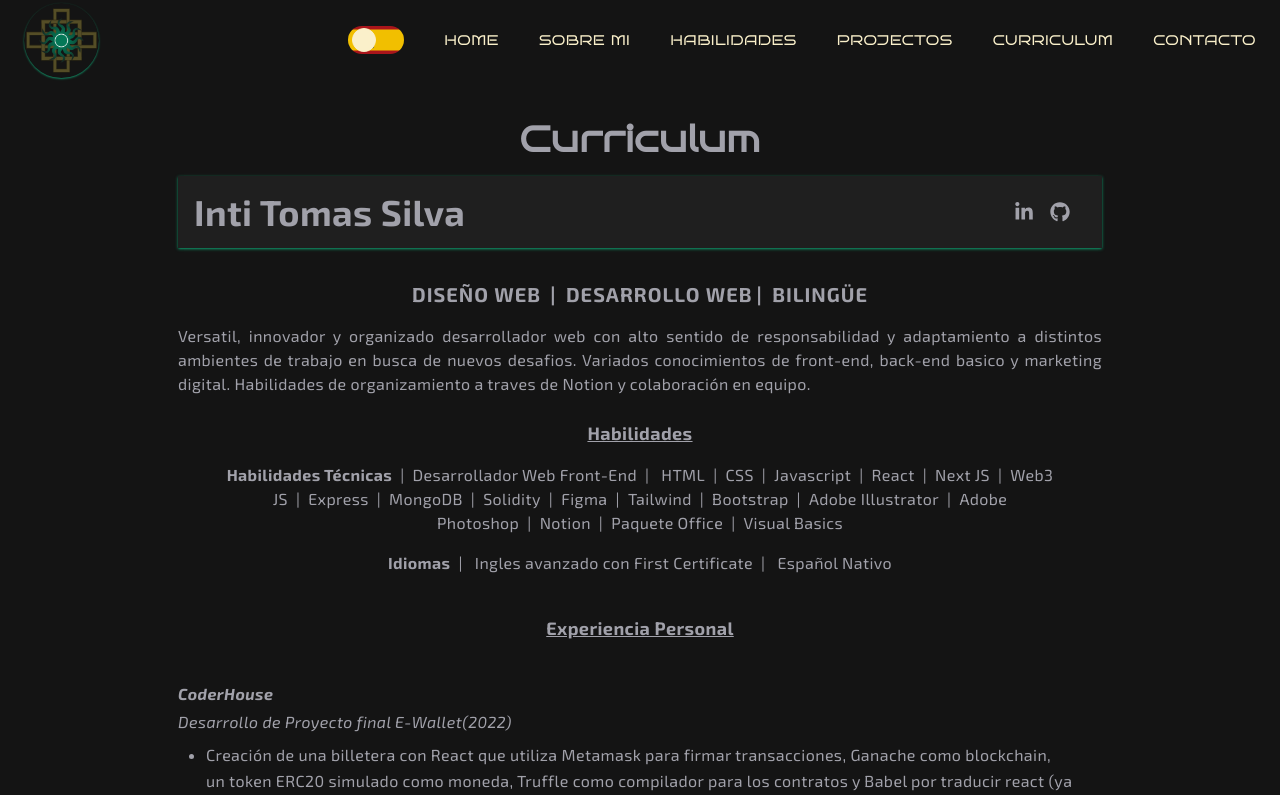
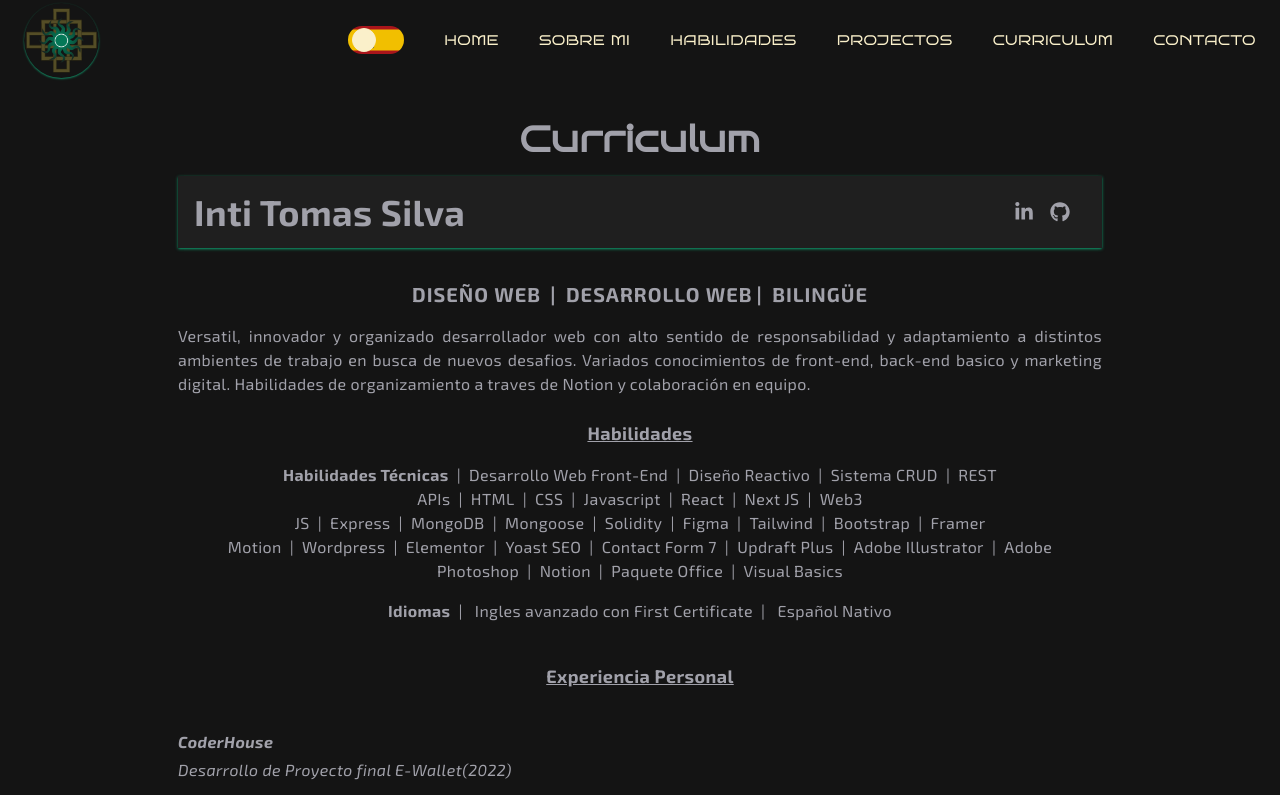
Before and after one commit to IntiSilva/next-js-portfolio, a Next.js app: page /resume in a window 1280 px wide. Shown: the top 795 px of the page. Built offline with nearby package versions, Linux system fonts and the light colour scheme.

Commit message:
Spelling fix & tech skills update

```diff
--- a/locales/en/en.json
+++ b/locales/en/en.json
@@ -50,11 +50,13 @@
     "p2": "Versatile, innovative and organized web developer with a high sense of responsibility and adaptation to different work environments in search of new challenges. Varied knowledge of front-end, basic back-end and digital marketing. Organization skills through Notion and team collaboration.",
     "s3": "Skills",
     "s4": "Technical Skills",
-    "s5": "Front-End Web Developer",
-    "s6": "Office Package",
-    "s7": "Languages",
-    "s8": "Advanced English con First Certificate",
-    "s9": "Native Spanish",
+    "s5": "Front-End Web Development",
+    "s6":"Responsive Design",
+    "s7":"CRUD system",
+    "s8": "Office Package",
+    "s9": "Languages",
+    "s10": "Advanced English with First Certificate",
+    "s11": "Native Spanish",
     "subT1": "Personal Experience",
     "p3": "Final project development E-Wallet",
     "l1": "Build process of a e-wallet with React that uses Metamask to sign transactions, Ganache as blockchain, a simulated ERC20 token as currency, Truffle as compiler for contracts and Babel for translating react (since '.js' files were used)",
--- a/locales/es/es.json
+++ b/locales/es/es.json
@@ -50,11 +50,13 @@
     "p2": "Versatil, innovador y organizado desarrollador web con alto sentido de responsabilidad y adaptamiento a distintos ambientes de trabajo en busca de nuevos desafios. Variados conocimientos de front-end, back-end basico y marketing digital. Habilidades de organizamiento a traves de Notion y colaboración en equipo.",
     "s3": "Habilidades",
     "s4": "Habilidades Técnicas",
-    "s5": "Desarrollador Web Front-End",
-    "s6": "Paquete Office",
-    "s7": "Idiomas",
-    "s8": "Ingles avanzado con First Certificate",
-    "s9": "Español Nativo",
+    "s5": "Desarrollo Web Front-End",
+    "s6":"Diseño Reactivo",
+    "s7":"Sistema CRUD",
+    "s8": "Paquete Office",
+    "s9": "Idiomas",
+    "s10": "Ingles avanzado con First Certificate",
+    "s11": "Español Nativo",
     "subT1": "Experiencia Personal",
     "p3": "Desarrollo de Proyecto final E-Wallet",
     "l1": "Creación de una billetera con React que utiliza Metamask para firmar transacciones, Ganache como blockchain, un token ERC20 simulado como moneda, Truffle como compilador para los contratos y Babel por traducir react (ya que se usaron archivos )",
--- a/src/app/resume/page.jsx
+++ b/src/app/resume/page.jsx
@@ -60,9 +60,11 @@ const resume = () => {
           </h5>
           <p className="py-2 break-words">
             <span className="font-bold">{translations.resume.s4}</span>
-            <span className="px-2">|</span>
-            {translations.resume.s5}
-            <span className="px-2">|</span> HTML
+            <span className="px-2">|</span>{translations.resume.s5}
+            <span className="px-2">|</span>{translations.resume.s6}
+            <span className="px-2">|</span>{translations.resume.s7}
+            <span className="px-2">|</span>REST APIs
+            <span className="px-2">|</span>HTML
             <span className="px-2">|</span>CSS
             <span className="px-2">|</span>Javascript
             <span className="px-2">|</span>React
@@ -70,21 +72,27 @@ const resume = () => {
             <span className="px-2">|</span>Web3 JS
             <span className="px-2">|</span>Express
             <span className="px-2">|</span>MongoDB
+            <span className="px-2">|</span>Mongoose
             <span className="px-2">|</span>Solidity
             <span className="px-2">|</span>Figma
             <span className="px-2">|</span>Tailwind
             <span className="px-2">|</span>Bootstrap
+            <span className="px-2">|</span>Framer Motion
+            <span className="px-2">|</span>Wordpress
+            <span className="px-2">|</span>Elementor
+            <span className="px-2">|</span>Yoast SEO
+            <span className="px-2">|</span>Contact Form 7
+            <span className="px-2">|</span>Updraft Plus
             <span className="px-2">|</span>Adobe Illustrator
             <span className="px-2">|</span>Adobe Photoshop
             <span className="px-2">|</span>Notion
-            <span className="px-2">|</span>
-            {translations.resume.s6}
+            <span className="px-2">|</span>{translations.resume.s8}
             <span className="px-2">|</span>Visual Basics
           </p>
           <p className="py-2">
-            <span className="font-bold">{translations.resume.s7}</span>
-            <span className="px-2">|</span> {translations.resume.s8}
-            <span className="px-2">|</span> {translations.resume.s9}
+            <span className="font-bold">{translations.resume.s9}</span>
+            <span className="px-2">|</span> {translations.resume.s10}
+            <span className="px-2">|</span> {translations.resume.s11}
           </p>
         </div>
 
```
